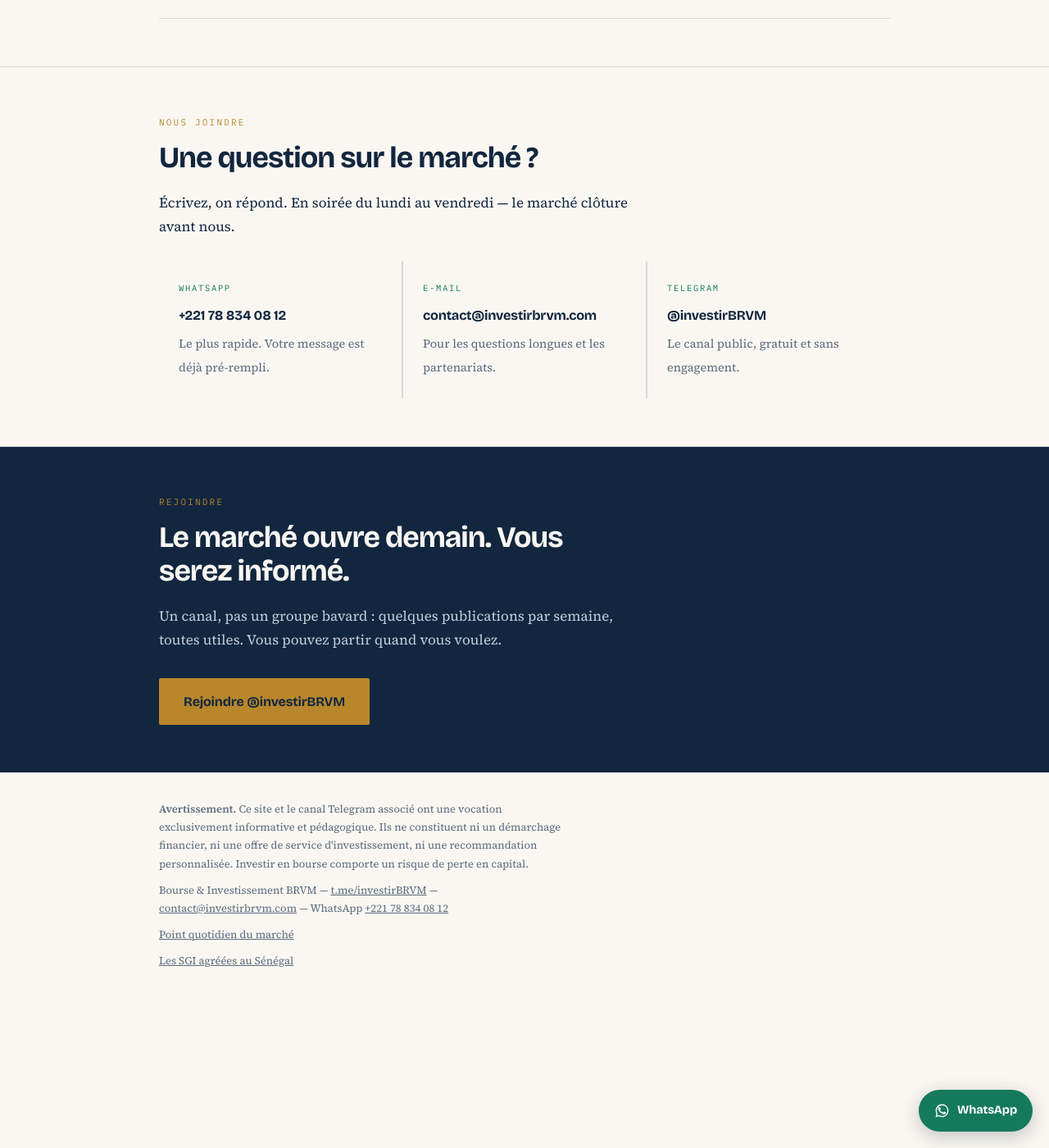
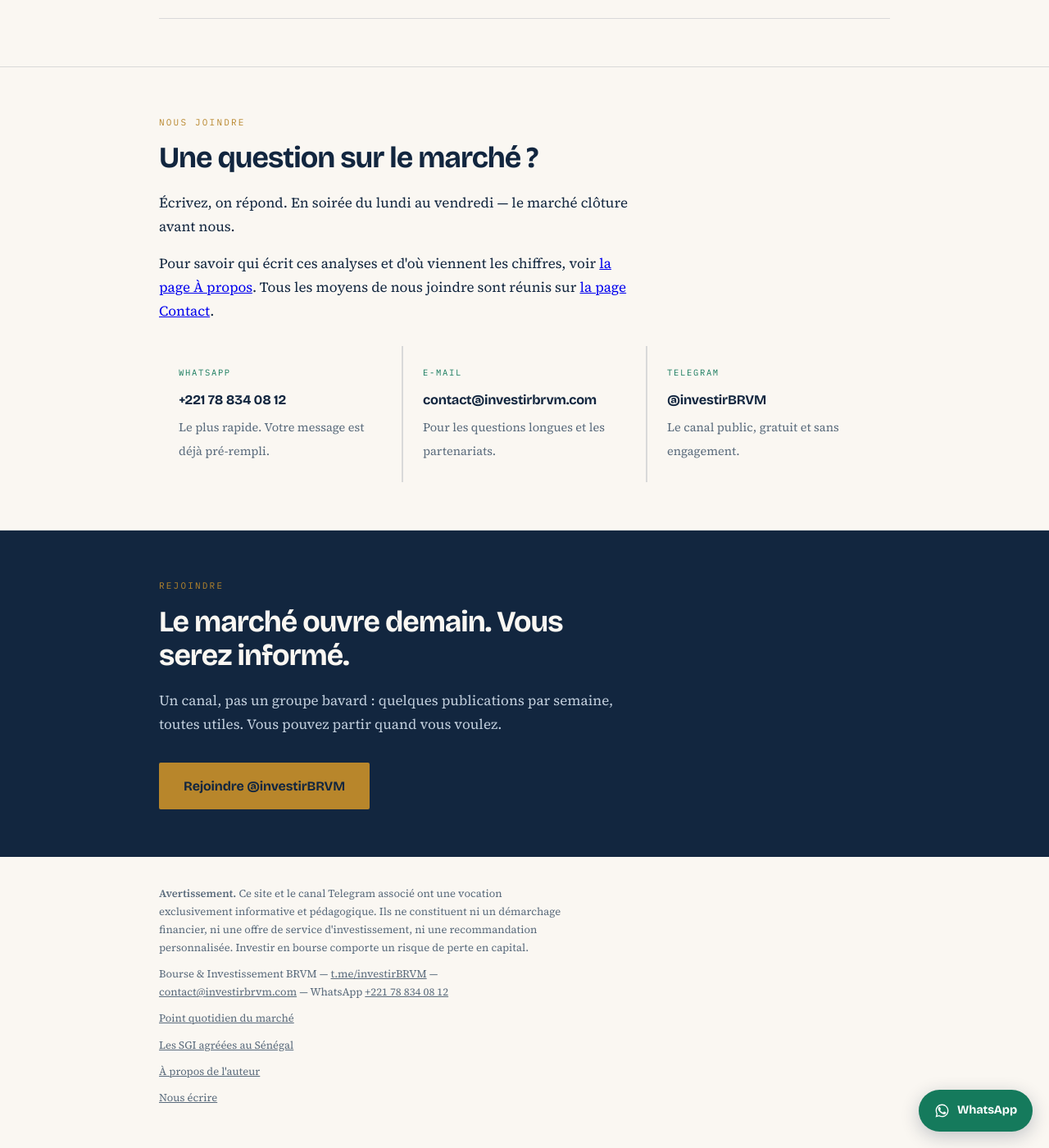
Before and after one commit to loomar118-cmd/brvm, a Jekyll site: the page index.html, which Jekyll copies as it is, in a window 1280 px wide and 1400 px high, scrolled down 3680 px. Shown: the whole window at 82% size. Built offline with Jekyll 4.4.1, drawn with Linux system fonts in a browser that asks for light colours.

Commit message:
Liens internes vers A propos et Contact

```diff
--- a/index.html
+++ b/index.html
@@ -459,6 +459,7 @@
     <p class="rubrique">Nous joindre</p>
     <h2>Une question sur le marché ?</h2>
     <p>Écrivez, on répond. En soirée du lundi au vendredi — le marché clôture avant nous.</p>
+       <p>Pour savoir qui écrit ces analyses et d'où viennent les chiffres, voir <a href="/a-propos/">la page À propos</a>. Tous les moyens de nous joindre sont réunis sur <a href="/contact/">la page Contact</a>.</p>
     <div class="contacts">
       <a class="contact" href="https://wa.me/221788340812?text=Bonjour%2C%20je%20viens%20de%20investirbrvm.com%20et%20j%27aimerais%20en%20savoir%20plus%20sur%20la%20BRVM.">
         <span class="canal">WhatsApp</span>
@@ -496,6 +497,8 @@
     <p>Bourse &amp; Investissement BRVM — <a href="https://t.me/investirBRVM">t.me/investirBRVM</a> — <a href="mailto:contact@investirbrvm.com">contact@investirbrvm.com</a> — WhatsApp <a href="https://wa.me/221788340812">+221 78 834 08 12</a></p>
        <p><a href="/marche/">Point quotidien du marché</a></p>
        <p><a href="/sgi-senegal/">Les SGI agréées au Sénégal</a></p>
+       <p><a href="/a-propos/">À propos de l'auteur</a></p>
+       <p><a href="/contact/">Nous écrire</a></p>
   </div>
 </footer>
 
```
